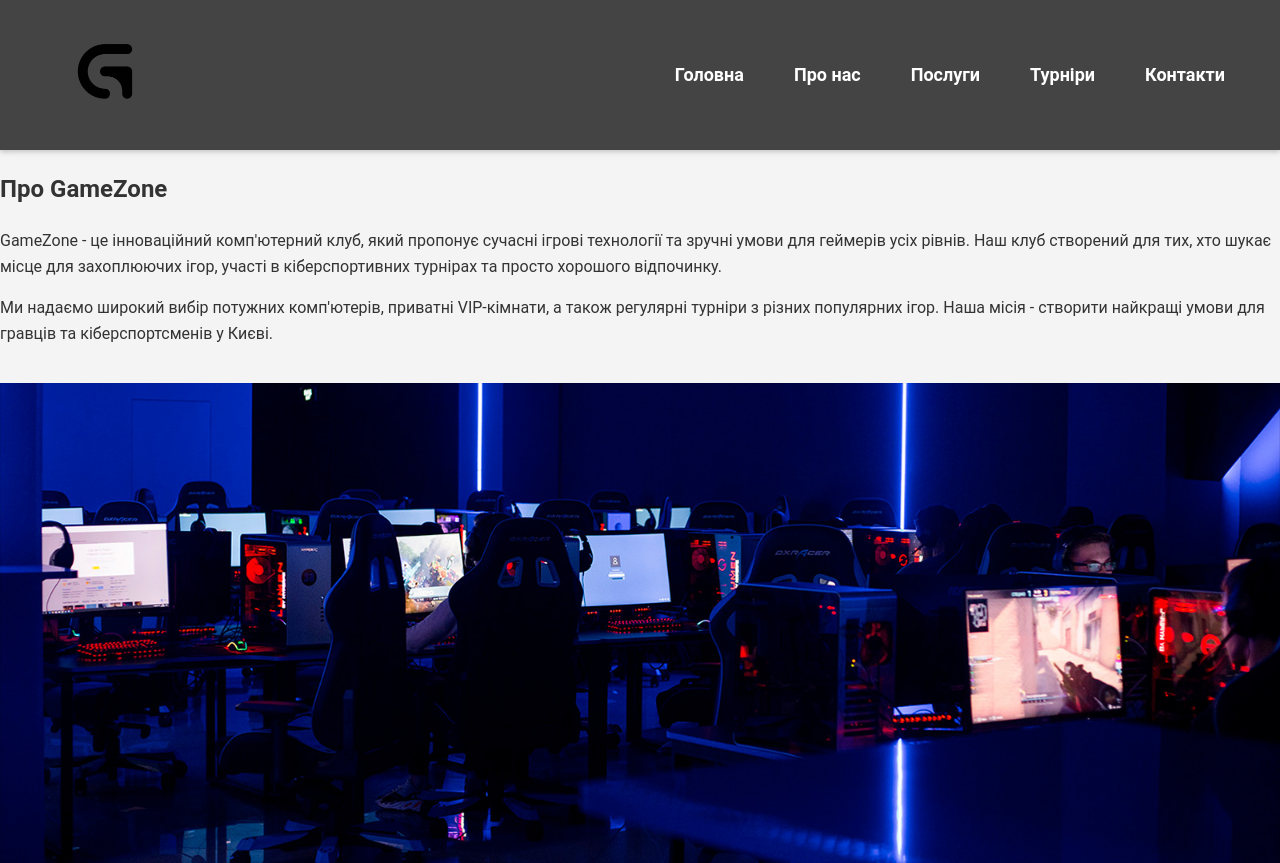
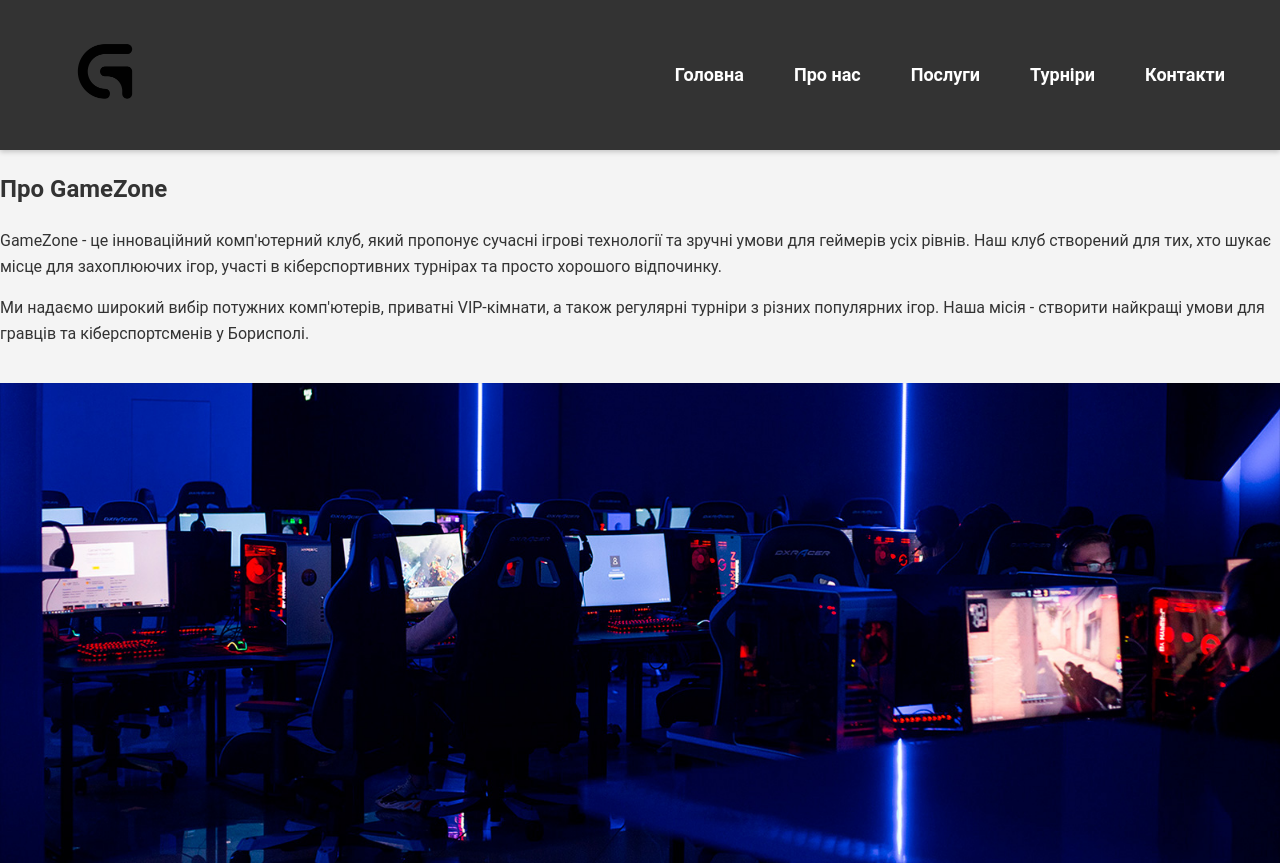
Before and after one commit to BodyaBobik/GamerSite, a plain HTML site: page about.html in a window 1280 px wide. Shown: the top 863 px of the page. Drawn offline with Linux system fonts and the light colour scheme.

Commit message:
Update about.html

```diff
--- a/about.html
+++ b/about.html
@@ -27,7 +27,7 @@
         <div class="container">
             <h1>Про GameZone</h1>
             <p>GameZone - це інноваційний комп'ютерний клуб, який пропонує сучасні ігрові технології та зручні умови для геймерів усіх рівнів. Наш клуб створений для тих, хто шукає місце для захоплюючих ігор, участі в кіберспортивних турнірах та просто хорошого відпочинку.</p>
-            <p>Ми надаємо широкий вибір потужних комп'ютерів, приватні VIP-кімнати, а також регулярні турніри з різних популярних ігор. Наша місія - створити найкращі умови для гравців та кіберспортсменів у Києві.</p>
+            <p>Ми надаємо широкий вибір потужних комп'ютерів, приватні VIP-кімнати, а також регулярні турніри з різних популярних ігор. Наша місія - створити найкращі умови для гравців та кіберспортсменів у Борисполі.</p>
             <img src="images/banner.jpg" alt="GameZone Club" class="full-width-image">
         </div>
     </section>
```
